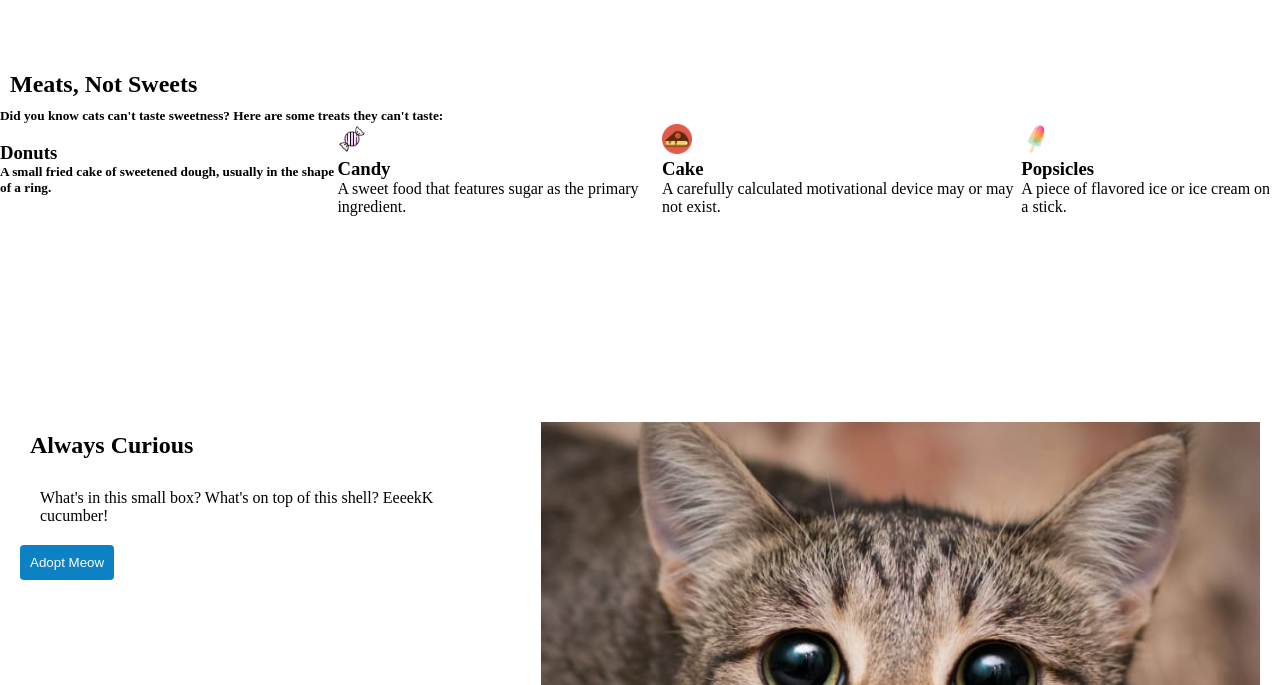
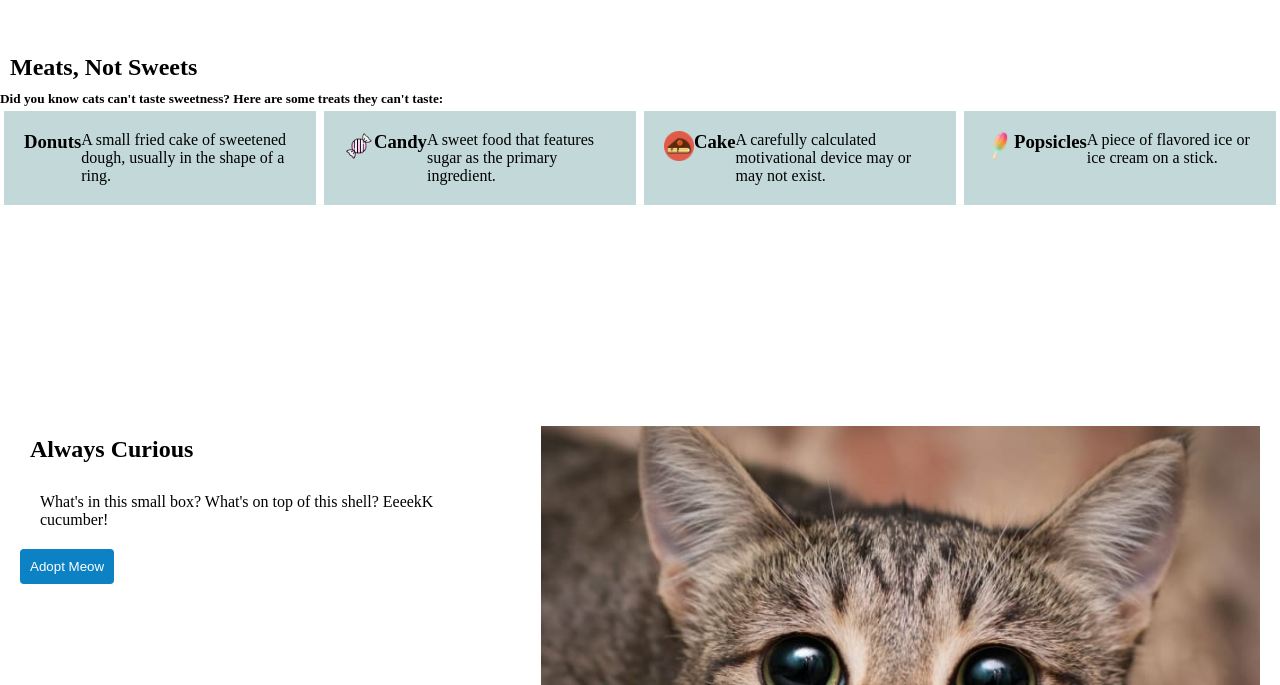
Before and after one commit to bisw4sh/cat-website, a plain HTML site: page index.html in a window 1280 px wide. Shown: the part 1260-1945 px from the top of the page. Drawn offline with Linux system fonts and the light colour scheme.

Commit message:
Fixed few flex items

```diff
--- a/index.html
+++ b/index.html
@@ -55,16 +55,16 @@
         <div class="swt1">
             <img src="img/donut.png" alt="">
             <h3>Donuts</h3>
-            <h5>A small fried cake of sweetened dough, usually in the
+            <article>A small fried cake of sweetened dough, usually in the
                 shape of a ring.
-            </h5>
+            </article>
         </div>
         <div class="swt1">
             <img src="img/candy.png" alt="">
             <h3>Candy</h3>
-            <span>A sweet food that features sugar as the primary
+            <div>A sweet food that features sugar as the primary
                 ingredient.
-            </span>
+            </div>
         </div>
         <div class="swt1">
             <img src="img/cake.png" alt="">
@@ -76,9 +76,9 @@
         <div class="swt1">
             <img src="img/popsicle.png" alt="">
             <h3>Popsicles</h3>
-            <span>A piece of flavored ice or ice cream on a
+            <div>A piece of flavored ice or ice cream on a
                 stick.
-            </span>
+            </div>
         </div>
     </div>
     </div>
--- a/style.css
+++ b/style.css
@@ -1,6 +1,7 @@
 *{
     margin: 0;
     padding: 0;
+
 }
 
 button{
@@ -50,6 +51,7 @@ navbar span ul li {
 
 .cats{
     /* padding: 50px; */
+    margin: 2px 0;
     background-image: url('img/cats.jpg');
     height: 80vh;
     background-size: cover;
@@ -109,7 +111,12 @@ navbar span ul li {
 }
 
 .swt1{
-    height: 60px;
+    margin: 4px;
+    padding: 20px;
+    background-color: rgb(195, 216, 216);
+    display: flex;
+    flex: 1;
+
 }
 .sweets img{
     height: 30px;
```
